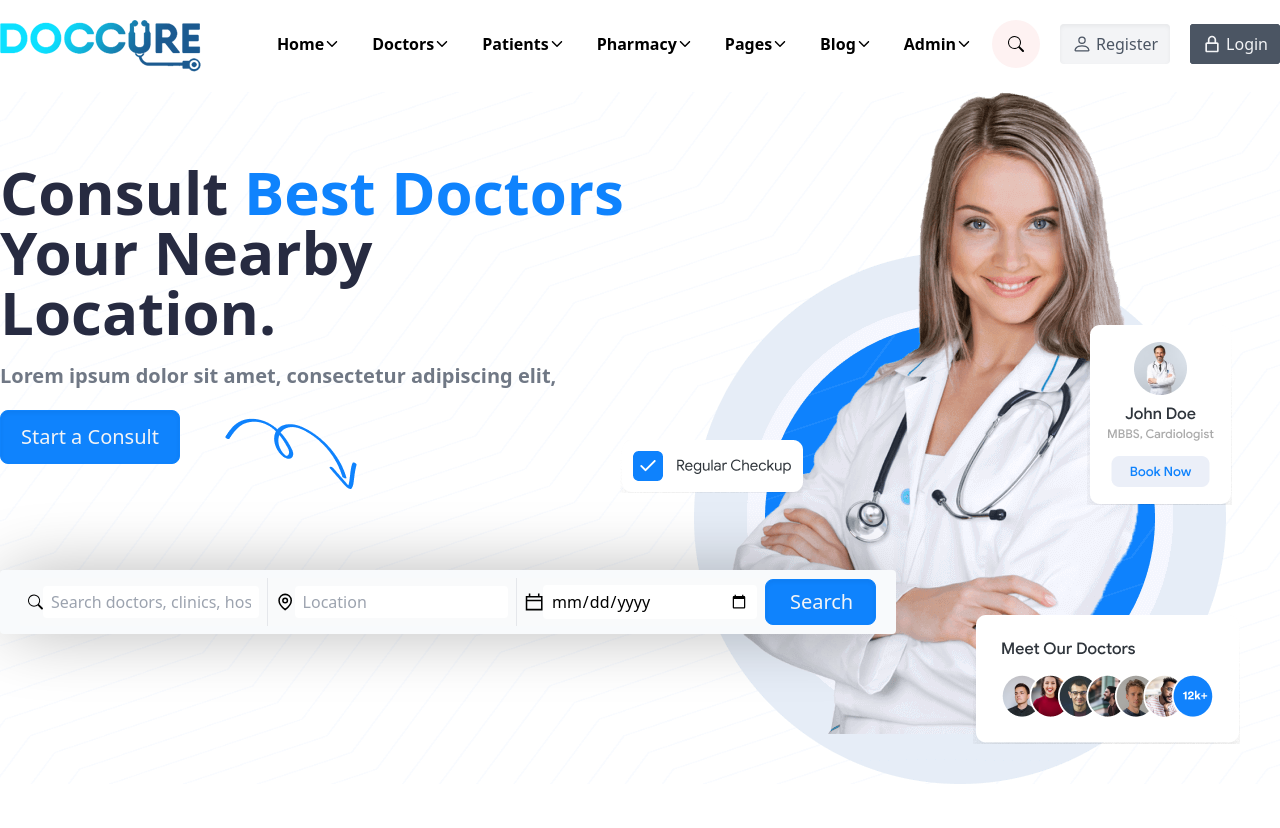
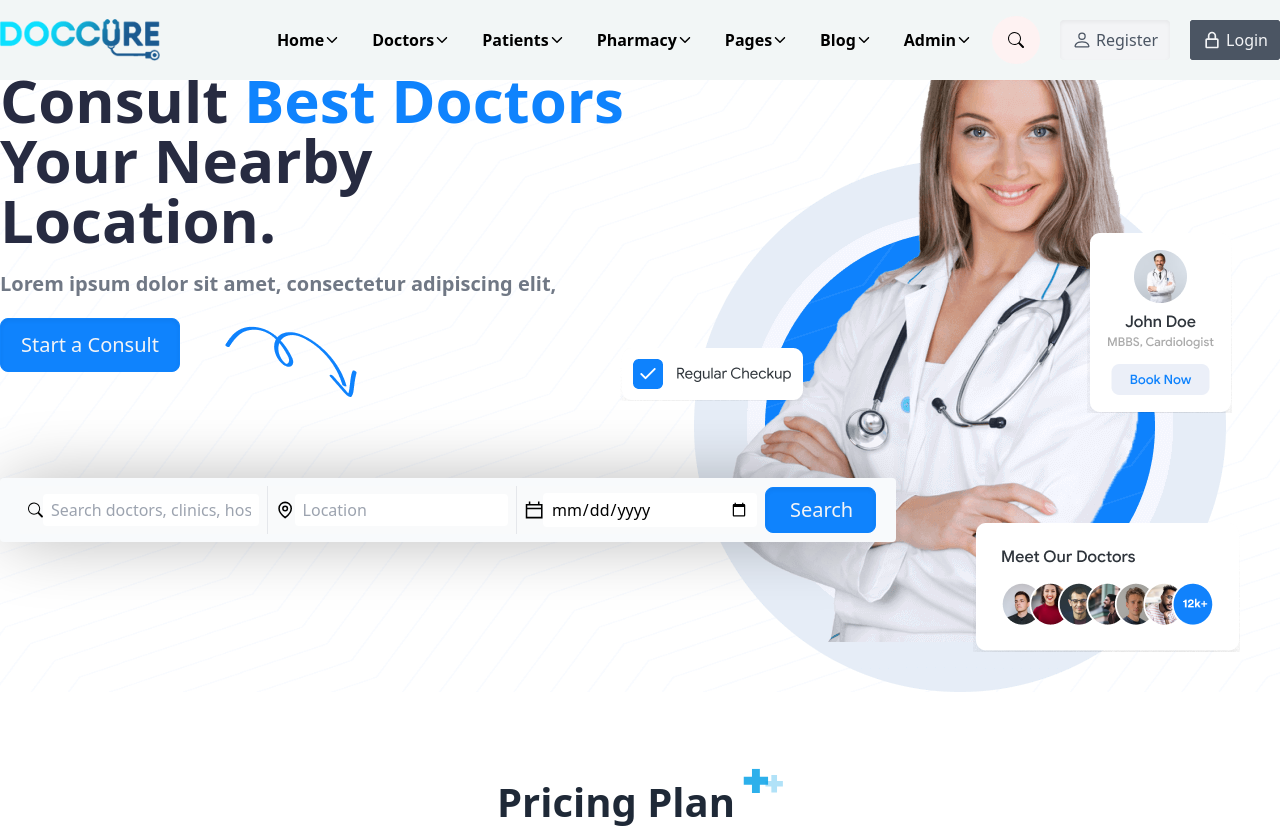
Before and after one commit to Rubayet-hasan-yasin/doc-hub, a React (Vite) app: page / in a window 1280 px wide. Shown: the top 828 px of the page. Built offline with nearby package versions, Linux system fonts and the light colour scheme.

Commit message:
nav bar fiexd

```diff
--- a/src/components/shared/Header.jsx
+++ b/src/components/shared/Header.jsx
@@ -9,15 +9,15 @@ const Header = () => {
   const [menu, setMenu] = useState(false);
 
   return (
-    <nav className="container mx-auto my-5 lg:flex justify-between">
+    <nav className="bg-[#F2F6F6] z-50 fixed left-0 right-0 h-fit">
+      <div className="container mx-auto lg:flex justify-between h-20 items-center ">
         <button className="absolute lg:hidden">
           <BiMenu onClick={() => setMenu(true)} size={40} color="blue" />
         </button>
-      <img src={logo} alt="" className="h-full mx-auto lg:mx-0" />
+        <img src={logo} alt="" className="h-fit w-40 mx-auto lg:mx-0" />
         <div
-        className={`absolute lg:static top-0 z-30 ${
-          menu ? "left-0" : "-left-[500px]"
-        } duration-1000 lg:flex gap-5 w-fit space-y-10 lg:space-y-0 h-screen lg:h-fit bg-blue-500 lg:bg-white`}
+          className={`absolute lg:static top-0 z-30 ${menu ? "left-0" : "-left-[500px]"
+            } duration-1000 lg:flex gap-5 w-fit space-y-10 lg:space-y-0 h-screen lg:h-fit bg-blue-500 lg:bg-[#F2F6F6]`}
         >
           <div className="bg-white border-2 lg:hidden border-white flex">
             <img src={logo} alt="" className="mx-auto" />
@@ -25,7 +25,7 @@ const Header = () => {
               <IoMdClose size={35} />
             </button>
           </div>
-        <ul className="flex lg:flex-row flex-col gap-8 w-fit mx-auto lg:mx-0 px-32 lg:p-0">
+          <ul className="flex lg:flex-row flex-col gap-8 bg-[#F2F6F6] w-fit mx-auto lg:mx-0 px-32 lg:p-0">
             <li className="relative flex items-center justify-between text-base font-semibold cursor-pointer group">
               Home <IoIosArrowDown />
               <ul className="invisible absolute lg:top-10 top-6 left-0 right-0 w-40 z-10 bg-gray-100 p-1 text-gray-800 shadow-xl group-hover:visible">
@@ -155,18 +155,17 @@ const Header = () => {
             </li>
           </ul>
 
-        <div className="flex gap-5 items-center px-32 lg:px-0">
-          <div className="relative hidden lg:block">
+          <div className="flex gap-5 bg-[#F2F6F6] items-center px-32 lg:px-0">
+            <div className="relative hidden lg:block ">
               <button
                 onClick={() => setShowSearch(!showSearch)}
-              className="w-fit h-fit lg:w-fit text-center bg-red-50 px-4 py-4 rounded-full"
+                className="w-fit h-fit lg:w-fit text-center  bg-red-50 px-4 py-4 rounded-full"
               >
                 <BsSearch />
               </button>
 
               <form
-              className={` bg-slate-200 rounded shadow-2xl flex absolute lg:right-0  top-12 z-10 ${
-                showSearch ? "h-16" : "h-0 invisible"
+                className={` bg-slate-200 rounded shadow-2xl flex absolute lg:right-0  top-12 z-10 ${showSearch ? "h-16" : "h-0 invisible"
                   } overflow-hidden transition-all duration-1000 ease`}
               >
                 <input
@@ -214,6 +213,7 @@ const Header = () => {
             </button>
           </div>
         </div>
+      </div>
     </nav>
   );
 };
```
Lines whose indentation alone changed are shown as unchanged.
